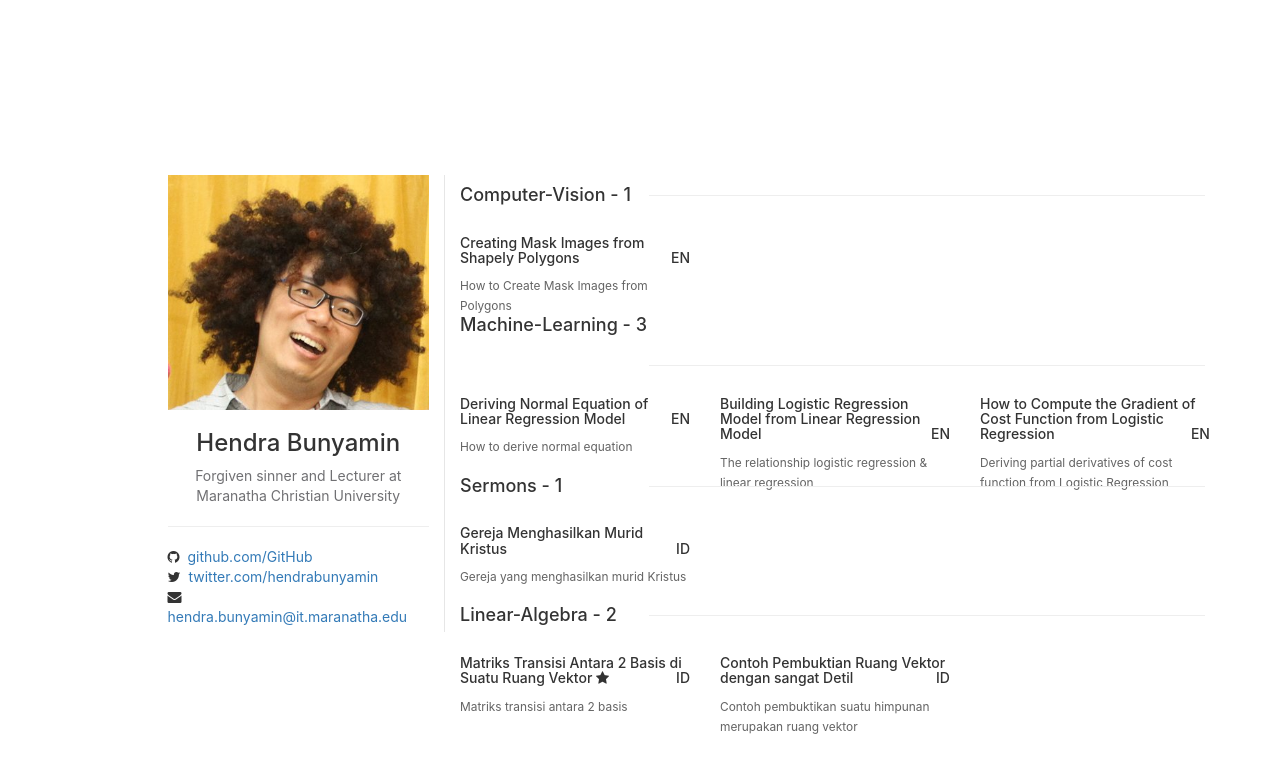
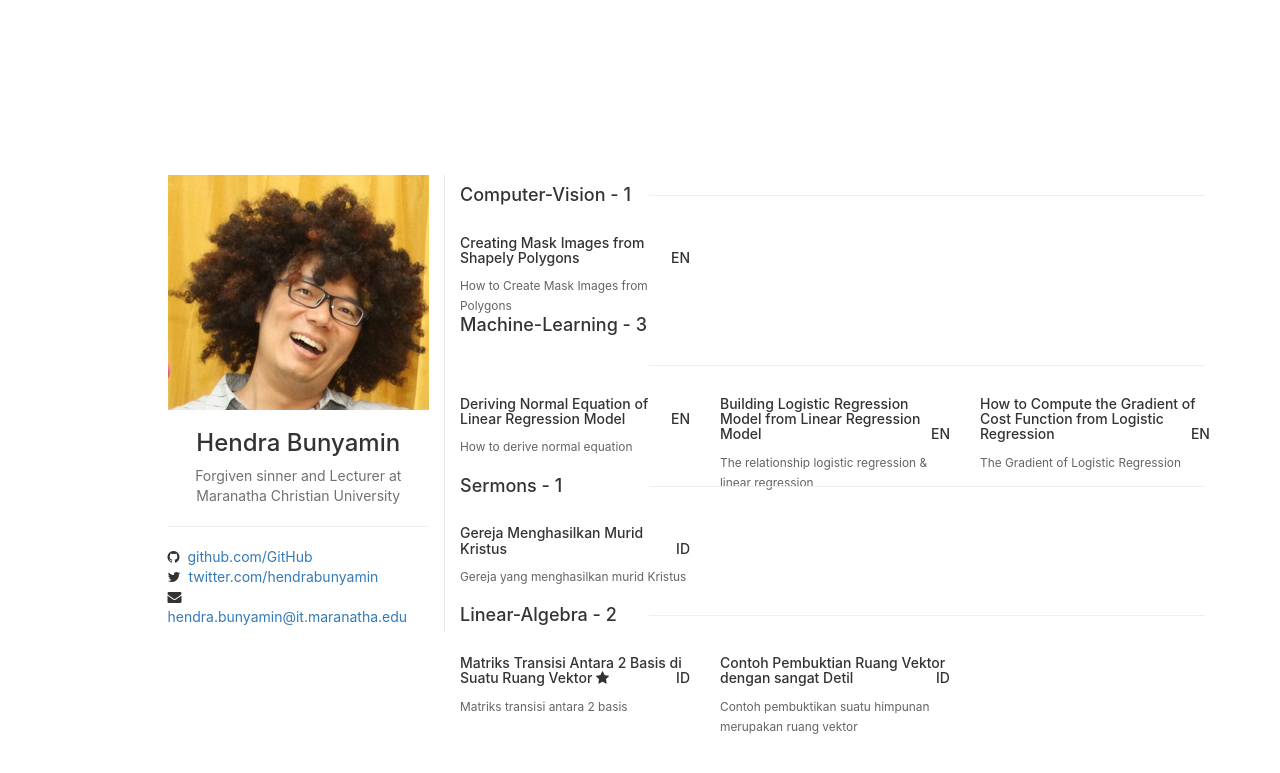
Before and after one commit to jethroGIT/jethrogit.github.io, a Jekyll site: the page built from index.html, in a window 1280 px wide. Shown: the top 773 px of the page. Built offline with Jekyll 4.4.1, drawn with Linux system fonts in a browser that asks for light colours.

Commit message:
Fix the description

```diff
--- a/_posts/machine-learning/2019-04-08-Gradient_Descent_for_Logistic_Regression.md
+++ b/_posts/machine-learning/2019-04-08-Gradient_Descent_for_Logistic_Regression.md
@@ -3,7 +3,7 @@ layout: post
 title: How to Compute the Gradient of Cost Function from Logistic Regression
 category: Machine-Learning
 lang: EN
-description: Deriving partial derivatives of cost function from Logistic Regression
+description: The Gradient of Logistic Regression
 sticky: false
 ---
 
```
